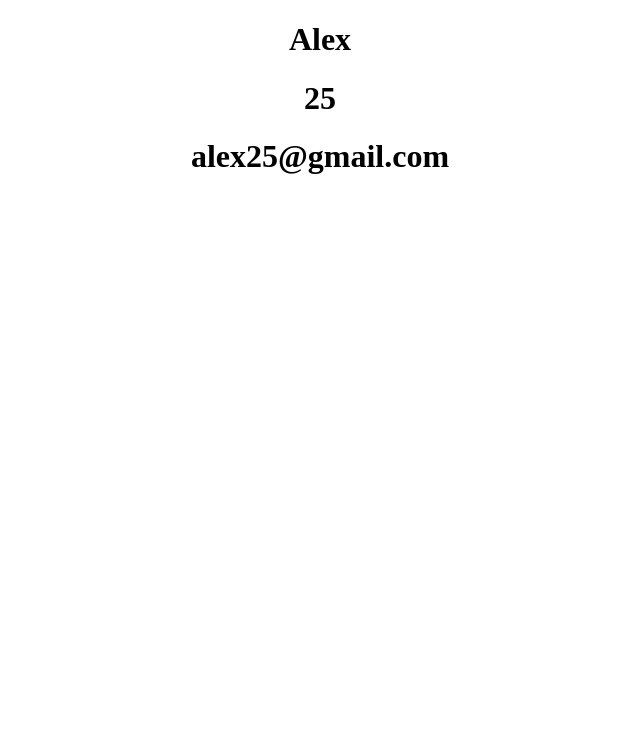
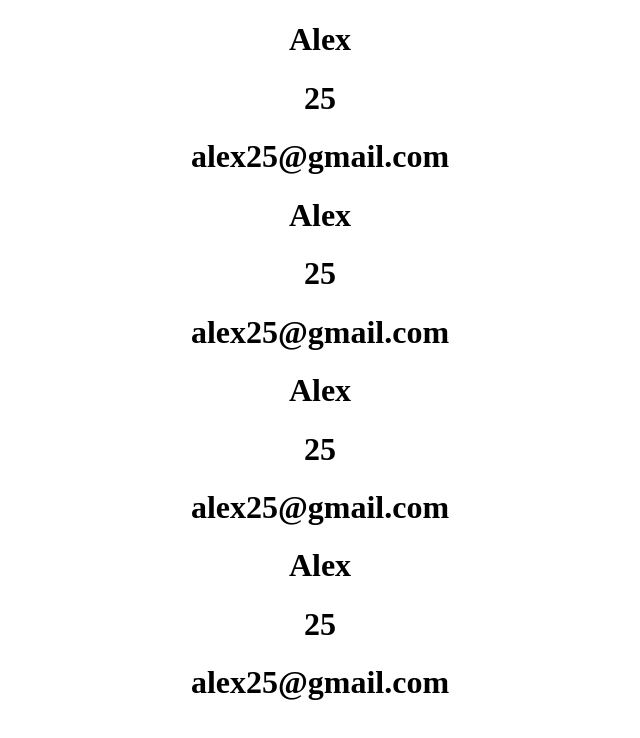
Before and after one commit to Adarsh-G-P/Learn_React, a React (Create React App) app: page / in a window 1280 px wide. Shown: the top 738 px of the page, without its empty margins (320-960 px from the left). Built offline with nearby package versions, Linux system fonts and the light colour scheme.

Commit message:
displaying the details multiple times

```diff
--- a/src/App.js
+++ b/src/App.js
@@ -5,12 +5,22 @@ function App() {
   const name = <h1>Alex</h1>
   const age = <h1>25</h1>
   const email = <h1>alex25@gmail.com</h1>
-
-  return (
-    <div className="App">
+  const user =(
+    <div>
       {name}
       {age}
       {email}
+
+    </div>
+
+  )
+  return (
+    <div className="App">
+      {user}
+      {user}
+      {user}
+      {user}
+
       </div>
   );
 }
```
